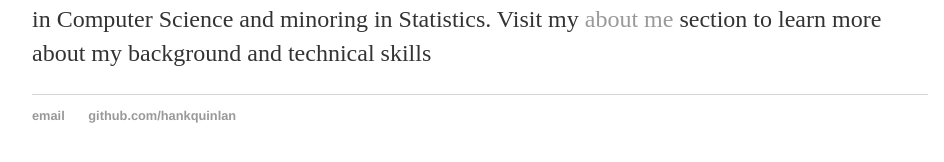
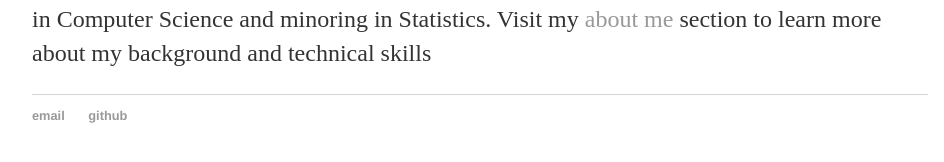
Before and after one commit to vandanathannir/vandanathannir.github.io, a Jekyll site: the page built from index.html, in a window 1280 px wide. Shown: the part 228-390 px from the top of the page, without its empty margins (160-1104 px from the left). Built offline with Jekyll 4.4.1, drawn with Linux system fonts in a browser that asks for light colours.

Commit message:
Update default.html

```diff
--- a/_layouts/default.html
+++ b/_layouts/default.html
@@ -22,8 +22,8 @@
 			</div><!-- /.container -->
 			<footer>
 	    		<ul>
-	        		<li><a href="mailto:hankquinlanhub@gmail.com">email</a></li>
-	        		<li><a href="https://github.com/hankquinlan">github.com/hankquinlan</a></li>
+	        		<li><a href="mailto:vandana.thannir@gmail.com">email</a></li>
+	        		<li><a href="https://github.com/vandanathannir"> github </a></li>
 				</ul>
 			</footer>
 		</body>
```
